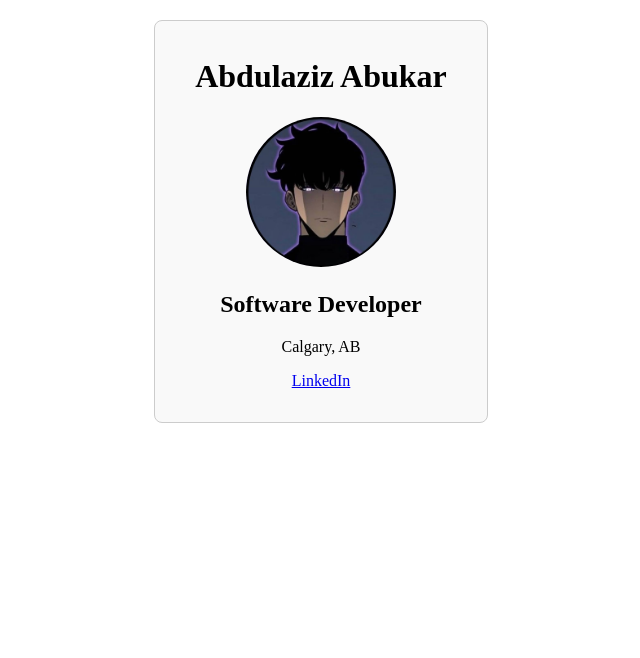
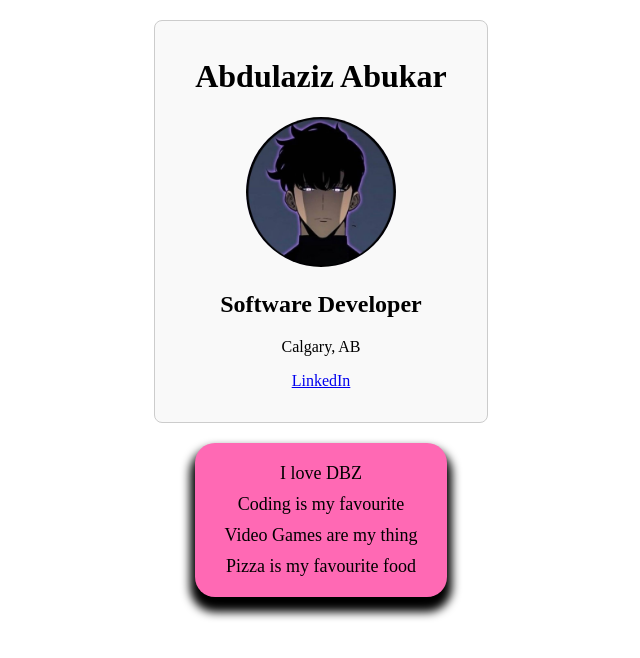
Before and after one commit to Abdulaziz-Abukar/ReactPractice, a React (Vite) app in the folder my-first-react-app/: page / in a window 1280 px wide. Shown: the top 658 px of the page, without its empty margins (319-959 px from the left). Built offline with nearby package versions, Linux system fonts and the light colour scheme.

Commit message:
renders BusinessCard and Facts-About-Me-List components to App.jsx

```diff
--- a/my-first-react-app/src/App.jsx
+++ b/my-first-react-app/src/App.jsx
@@ -1,8 +1,14 @@
 import React from "react";
 import BusinessCard from "./components/BusinessCard/BusinessCard";
+import FactsAboutMe from "./components/Facts-About-Me-List/Facts-About-Me-List";
 
 function App() {
-  return <BusinessCard />
+  return (
+    <>
+      <BusinessCard />
+      <FactsAboutMe />
+    </>
+  )
 }
 
 export default App;
```
Also changed, not shown: 1 other file (tests, documents, lock files or other folders).
